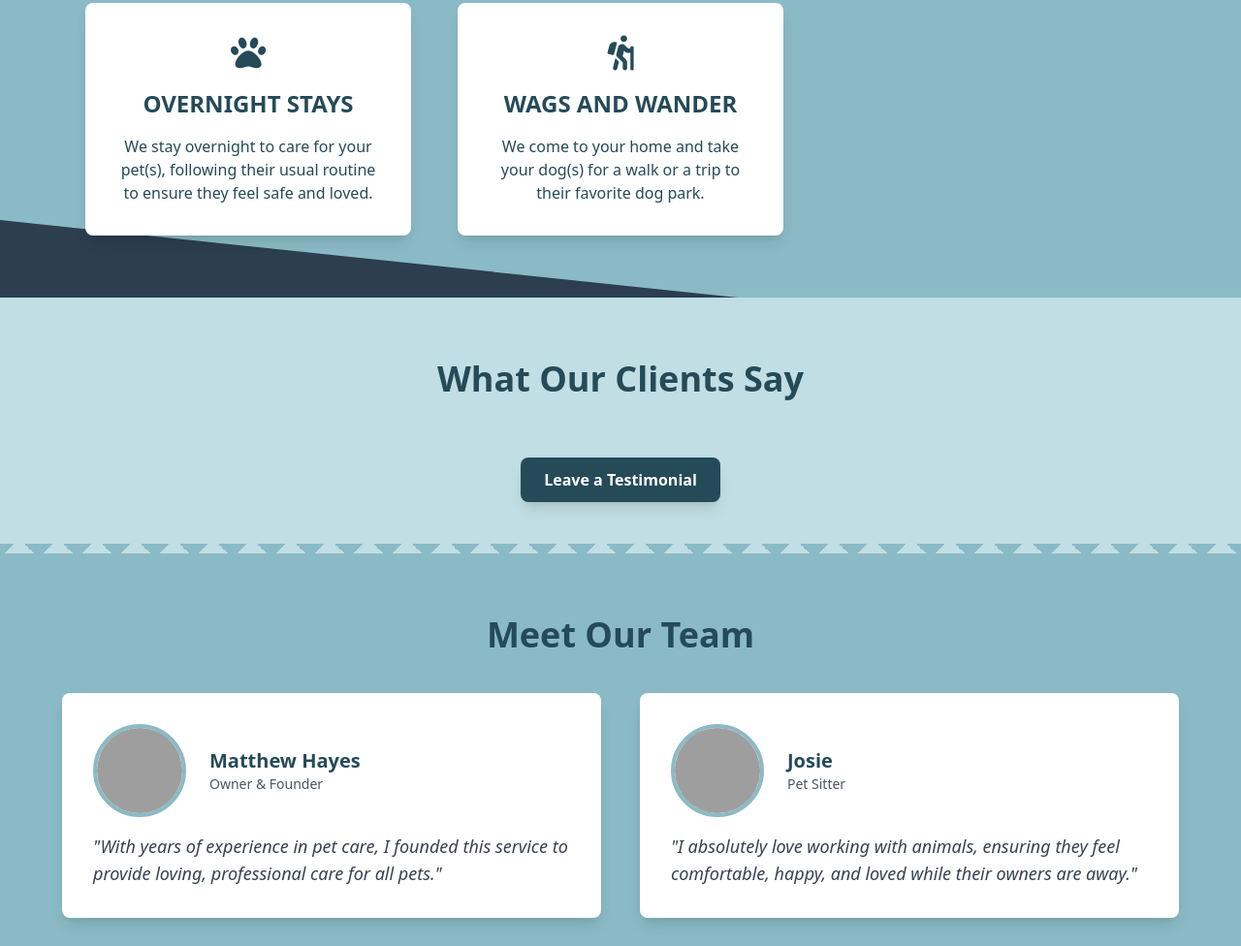
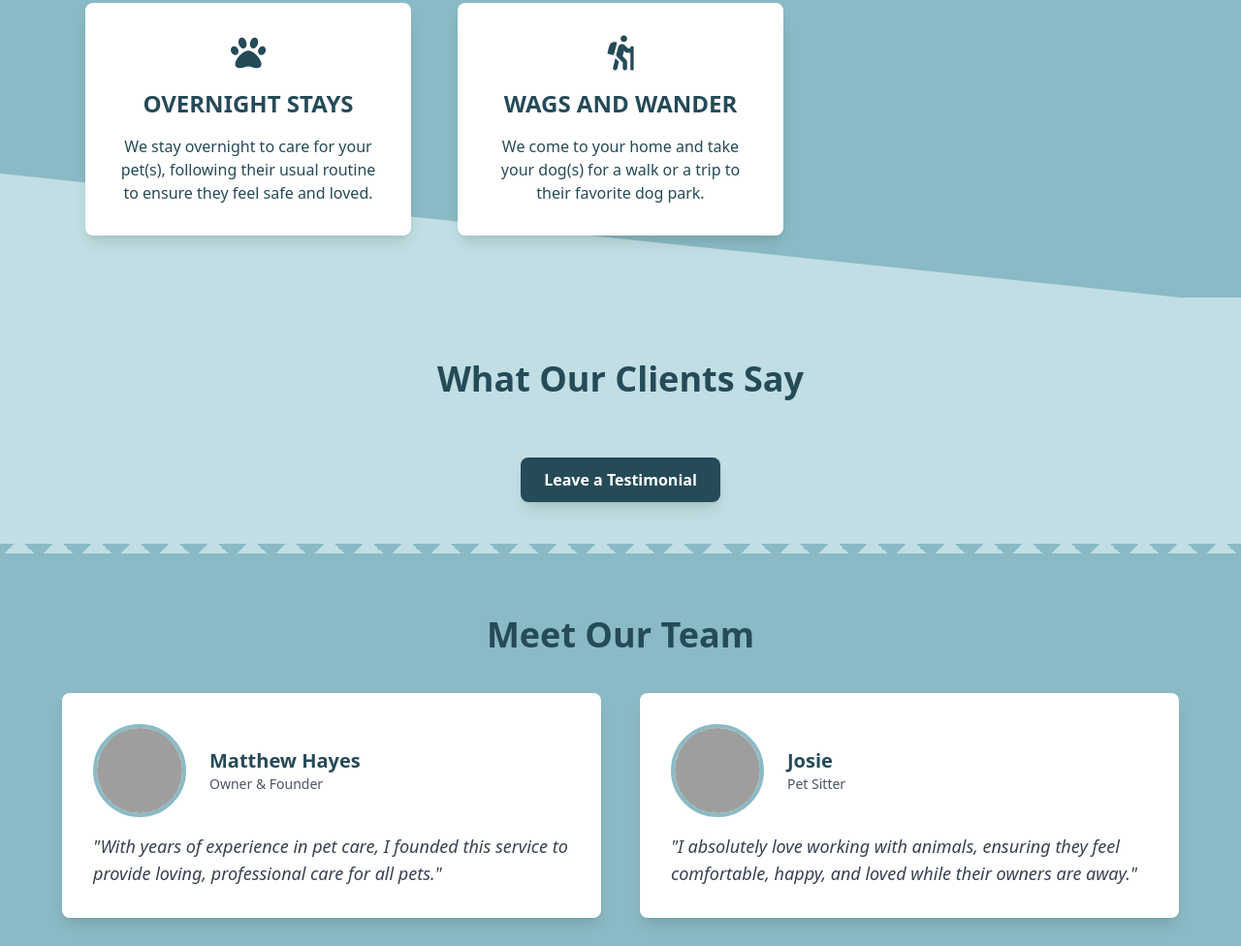
Before and after one commit to Kristy-H-Thompson/Pet-Pal-Visits, a plain HTML site: page index.html in a window 1280 px wide. Shown: the part 1513-2489 px from the top of the page at 97% size. Drawn offline with nearby package versions, Linux system fonts and the light colour scheme; no server answers; grey boxes are pictures that could not be loaded.

Commit message:
Update index.html

```diff
--- a/index.html
+++ b/index.html
@@ -193,8 +193,9 @@
     </div>
 
     <!-- Skewed Bottom Background -->
-    <div class="absolute inset-x-0 bottom-0 h-20 bg-[#2c3e50] transform skew-y-6 origin-bottom-left"></div>
+    <div class="absolute inset-x-0 bottom-0 h-32 bg-[#c0dee3] transform skew-y-6 origin-bottom-left"></div>
 </section>
+
 
 
 <!-- Testimonials Section -->
```
